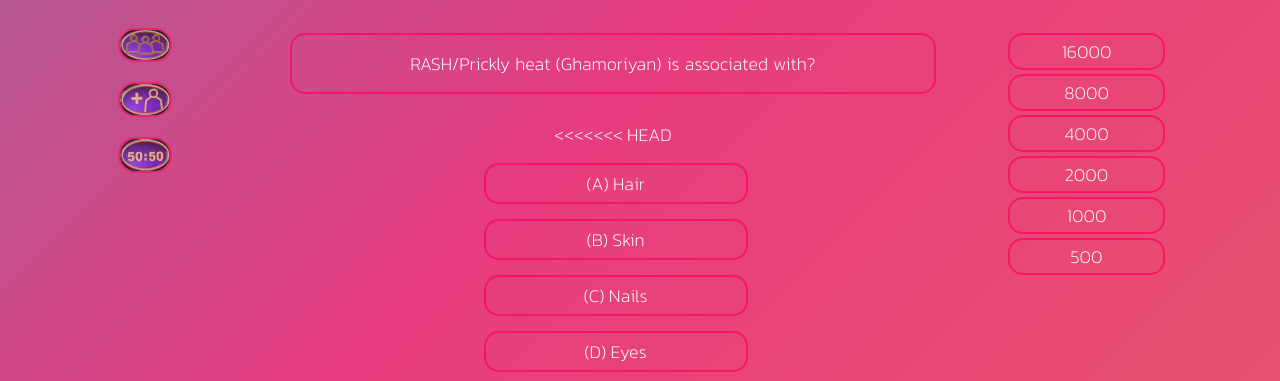
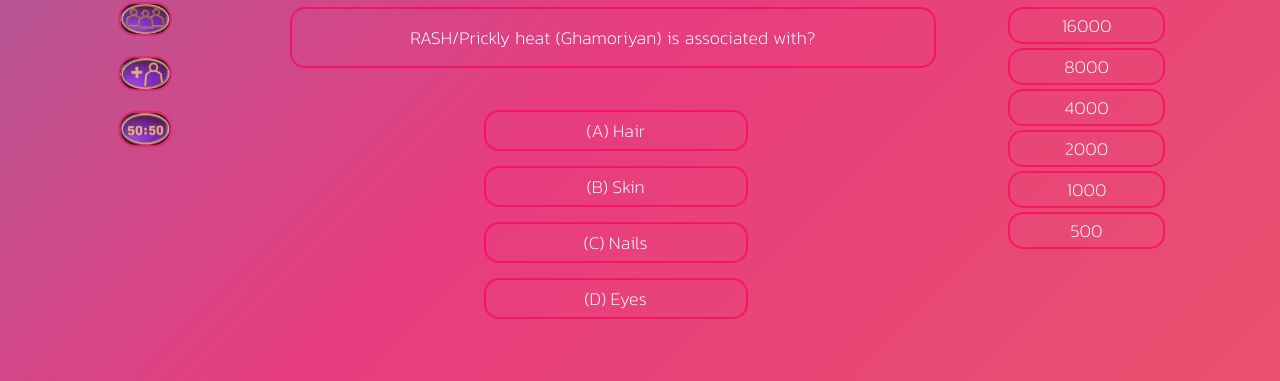
Before and after one commit to lokendarjangid/kbc, a plain HTML site: page index1.html in a window 1280 px wide. Shown: the part 136-517 px from the top of the page. Drawn offline with nearby package versions, Linux system fonts and the light colour scheme; a script that the page names is missing.

Commit message:
best changes

```diff
--- a/index1.html
+++ b/index1.html
@@ -7,13 +7,9 @@
     <meta name="viewport" content="width=device-width, initial-scale=1.0">
     <title>KBC</title>
     <link rel="stylesheet" href="style.css">
-<<<<<<< HEAD
-    <link rel="stylesheet" href="https://fonts.googleapis.com/css2?family=Material+Symbols+Outlined:opsz,wght,FILL,GRAD@20..48,100..700,0..1,-50..200" />
-=======
     <link rel="stylesheet"
         href="https://fonts.googleapis.com/css2?family=Material+Symbols+Outlined:opsz,wght,FILL,GRAD@20..48,100..700,0..1,-50..200" />
     <script src="script.js"></script>
->>>>>>> development
 </head>
 
 <!-- kkkkkk -->
@@ -31,17 +27,10 @@
             <div class="float quiz">
                 <div class="question">RASH/Prickly heat (Ghamoriyan) is associated with?</div><br>
                 <div class="answer">
-<<<<<<< HEAD
-                    <span class="ans">(A) Hair</span>
-                    <span class="ans cor text-wrap"><a href="index2.html">(B) Skin</a></span>
-                    <span class="ans">(C) Nails</span>
-                    <span class="ans">(D) Eyes</span>
-=======
                     <a class="ans">(A) Hair</a>
                     <a class="ans cor" href="index2.html">(B) Skin</a>
                     <a class="ans" >(C) Nails</a>
                     <a class="ans" >(D) Eyes</a>
->>>>>>> development
                 </div>
             </div>
             <div class="float price">
```
